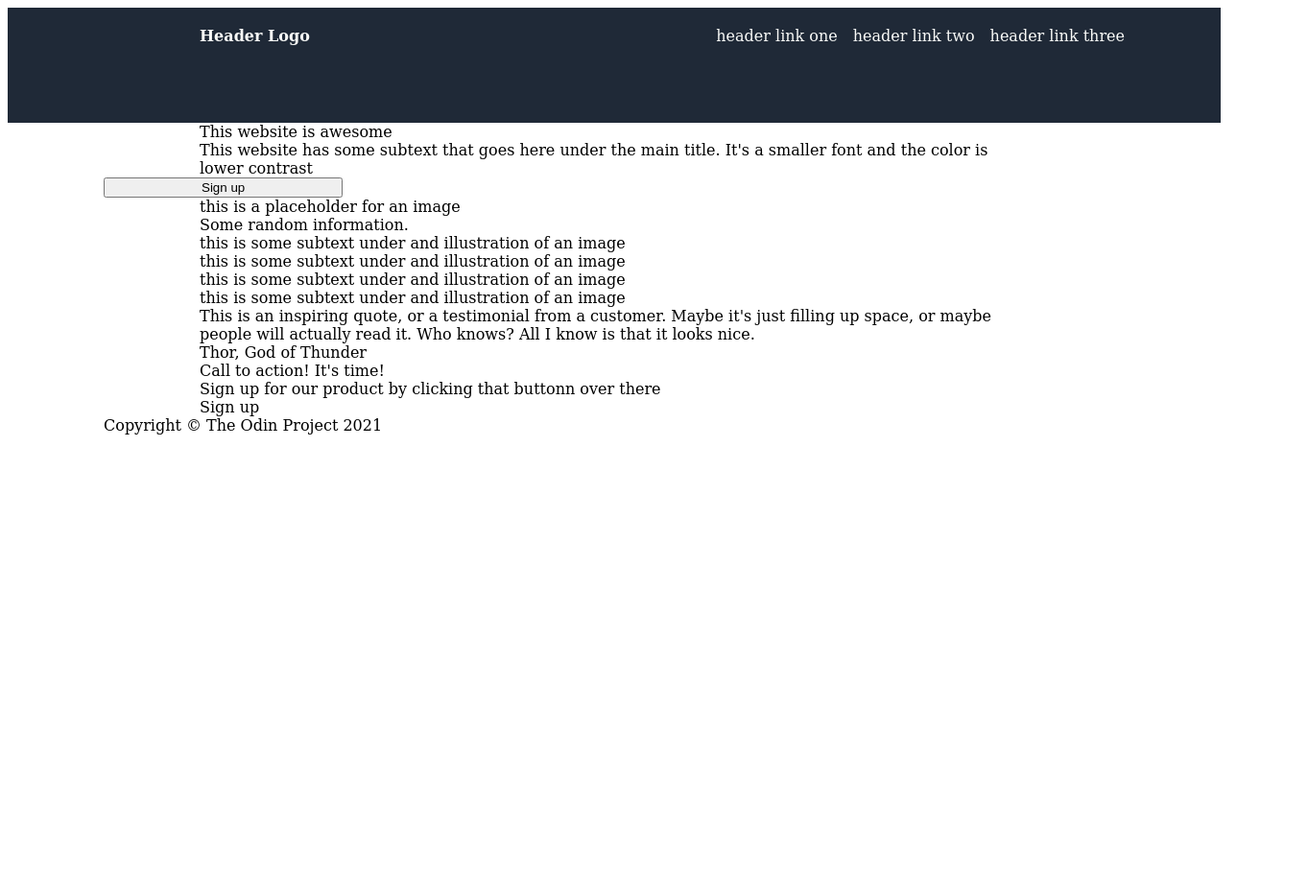
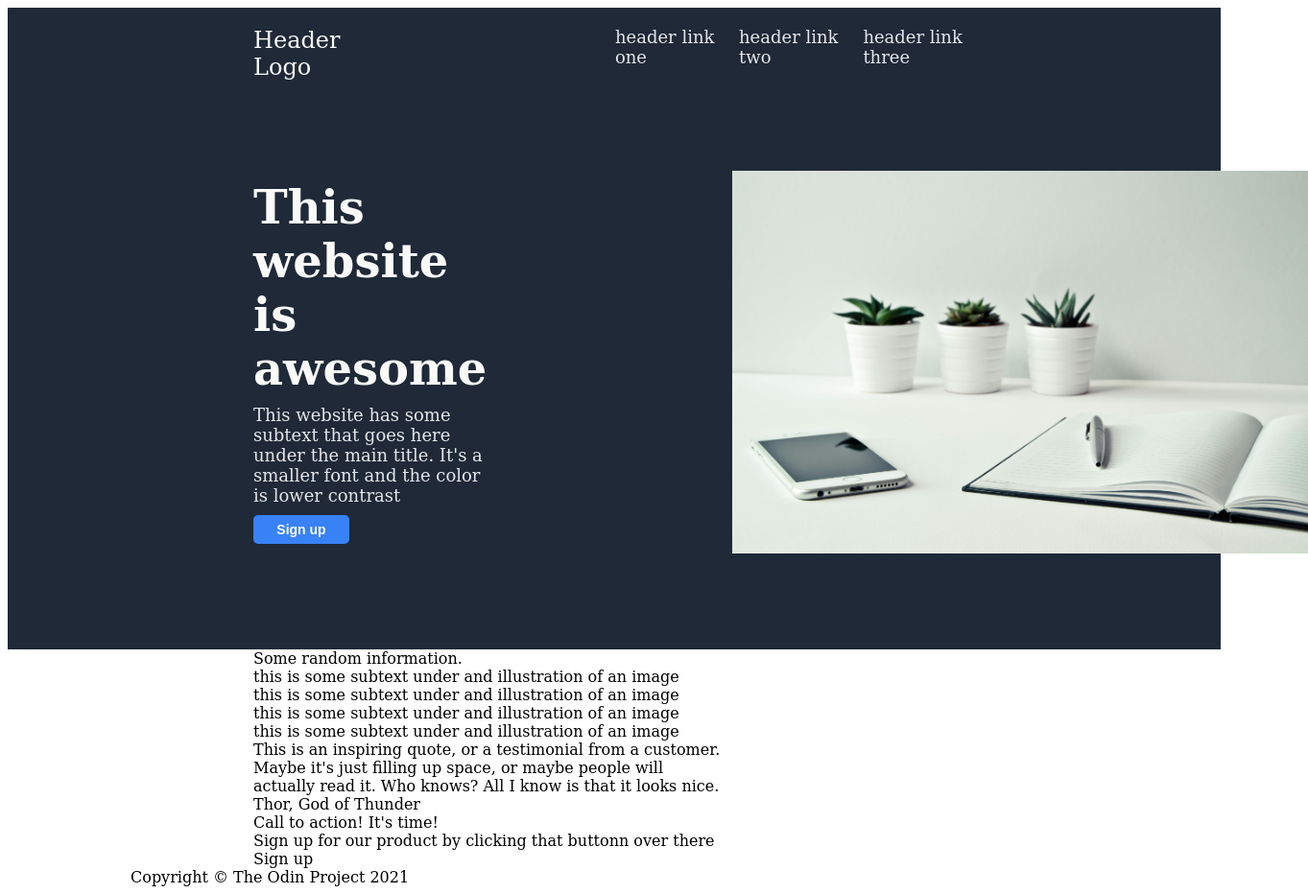
Before and after one commit to richard-mccormick/odin-landing-page, a plain HTML site: page index.html in a window 1280 px wide. Shown: the whole page at 96% size, 1363 px wide, since content can reach past the window. Before the commit the page ends 800 px from the top, so only its background shows below. Drawn offline with Linux system fonts and the light colour scheme.

Commit message:
Add layout and font styling for section one and add image for hero section

```diff
--- a/index.html
+++ b/index.html
@@ -19,13 +19,16 @@
     </div>
 
     <div class="one">
+        <div class="one-left">
+            <div class="hero-main">This website is awesome</div>
+            <div class="hero-secondary">This website has some subtext that goes here under the main title.
+            It's a smaller font and the color is lower contrast</div>
+            <button>Sign up</button>
+        </div>
 
-        <div>This website is awesome</div>
-        <div>This website has some subtext that goes here under the main title.
-            It's a smaller font and the color is lower contrast</div>
-        <button>Sign up</button>
 
-        <div>this is a placeholder for an image</div>
+
+        <img class="hero-image" src="images/professional.jpg" >
     </div>
 
     <div class="two">
--- a/style.css
+++ b/style.css
@@ -4,15 +4,30 @@ body {
     flex-direction: column;
 }
 
-div, button {
-    padding-left: 100px;
-    padding-right: 100px;
+div {
+    padding-left: 128px;
+    padding-right: 256px;
 }
 
 ul  {
     list-style: none;
     margin: 0;
     padding: 0;
+}
+
+button {
+    background-color:#3882F6;
+    color: #F9FAF8;
+    width: 100px;
+    height: 30px;
+    box-sizing: border-box;
+    border-radius: 5px;
+    border: 0;
+    margin-left: 128px;
+    flex-shrink: 0;
+    font-size: 14px;
+    font-weight: bold;
+
 }
 
 .header {
@@ -25,10 +40,51 @@ ul  {
 }
 
 .logo {
-    font-weight: bold;
+    font-size: 24px;
+    color: #F9FAF8;
+
 }
 
 .header-links {
+    font-size: 18px;
+    color: #E5E7EB;
     display: flex;
-    gap: 16px;
+    gap: 24px;
 }
+
+.one {
+    background-color: #1F2937;
+    color: #F9FAF8;
+    display: flex;
+    justify-content: space-around;
+    padding-top: 50px;
+    padding-bottom: 100px;
+    align-content: center;
+}
+
+.one-left {
+    display: flex;
+    flex-direction: column;
+    justify-content: center;
+    padding: 0;
+    flex: 1;
+    gap: 10px;
+}
+
+.hero-main {
+    font-size: 48px;
+    font-weight: bolder;
+    color: #F9FAF8;
+}
+
+.hero-secondary {
+    font-size: 18px;
+    color: #E5E7EB;
+}
+
+.hero-image {
+    width: 600px;
+    height: auto;
+    margin: 0;
+    padding: 0;
+}
```
Also changed, not shown: images/professional.jpg (added).
